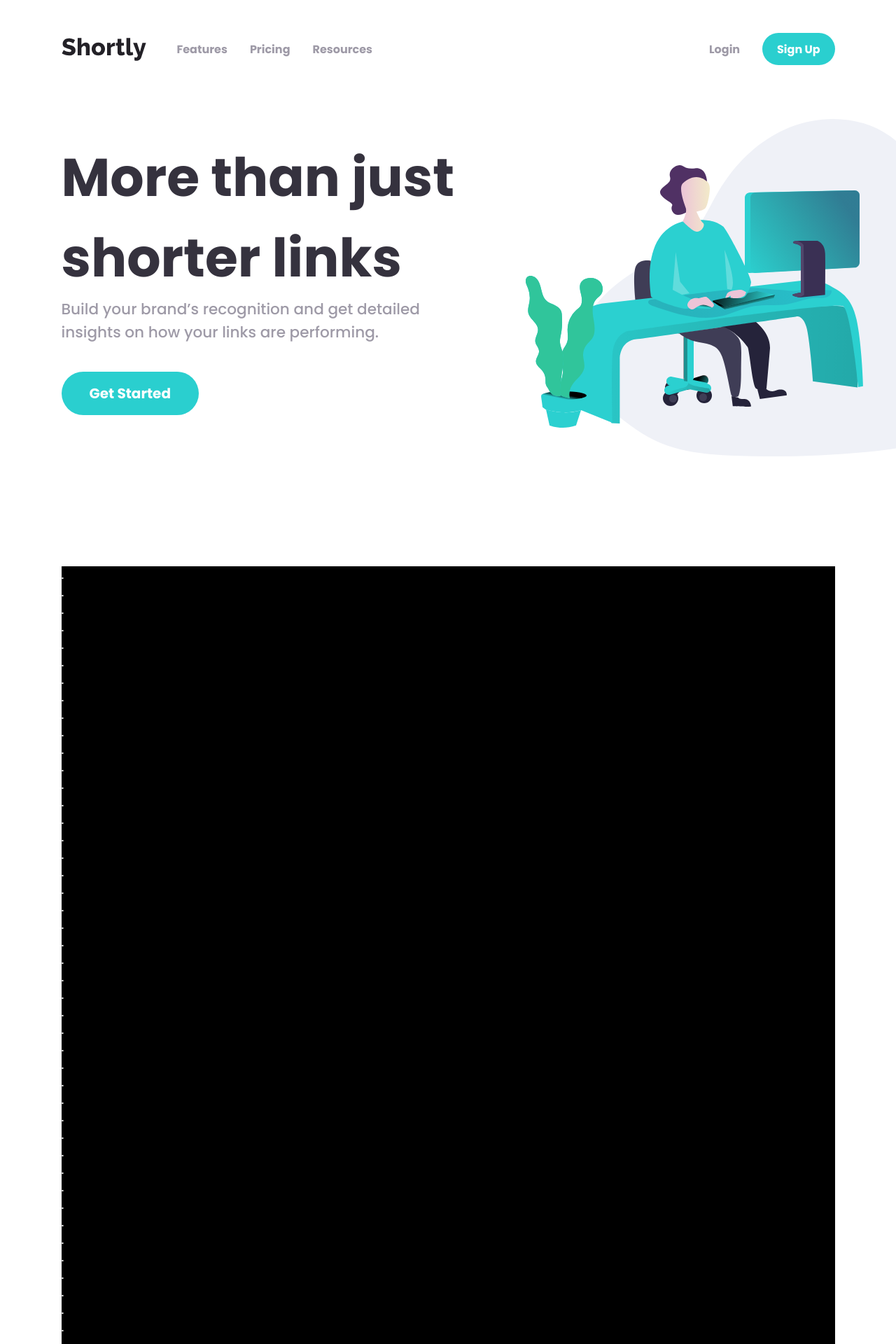
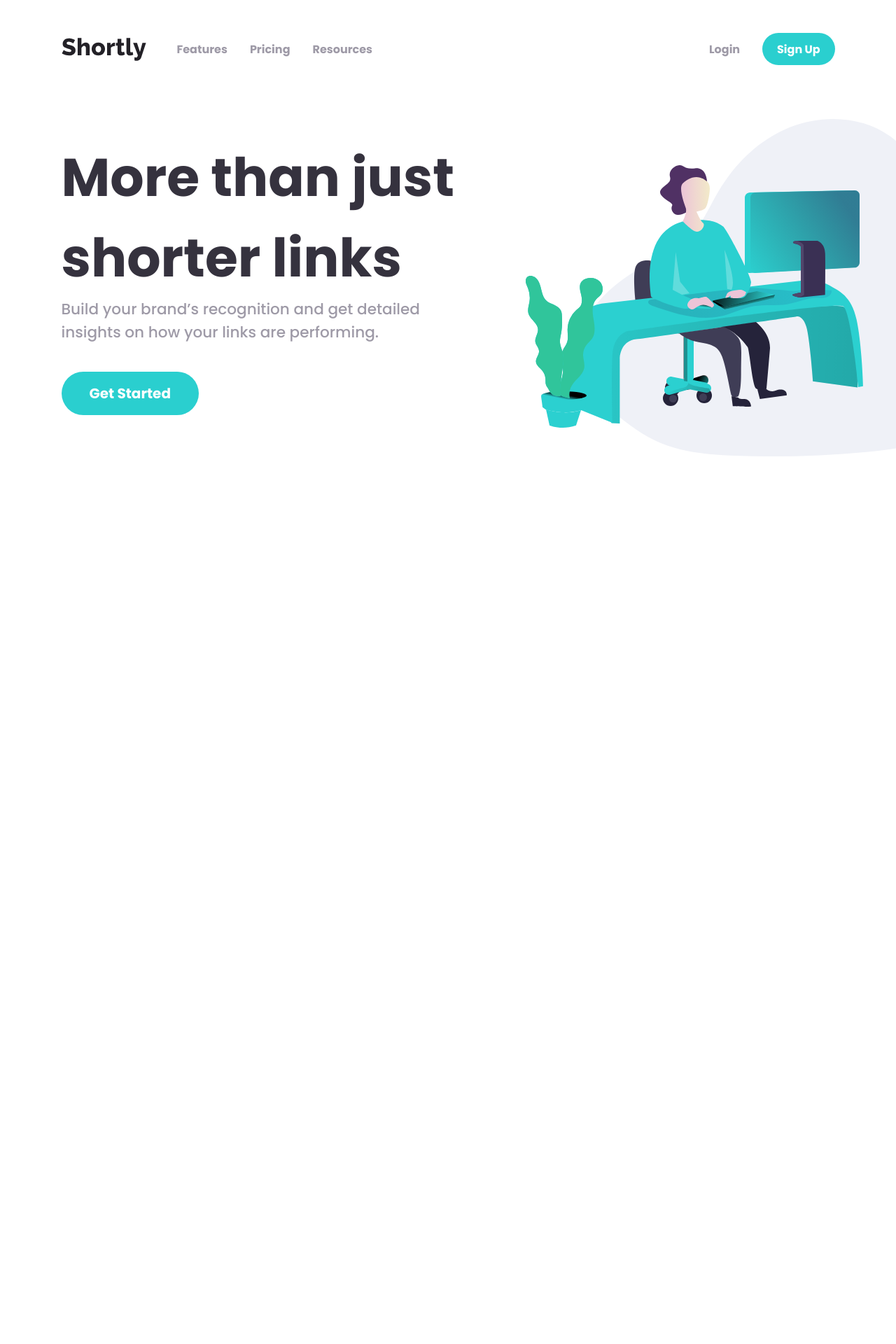
Before and after one commit to p-kosinski/url-shortening-api, a React (Create React App) app: page / in a window 1280 px wide. Shown: the top 1920 px of the page at 70% size. After the commit the page ends 800 px from the top, so only its background shows below. Built offline with nearby package versions, Linux system fonts and the light colour scheme.

Commit message:
Cleanup App.js code

```diff
--- a/src/App.js
+++ b/src/App.js
@@ -1,31 +1,13 @@
-import { Fragment } from 'react';
+import Header from './components/layout/Header/Header';
+import Hero from './components/features/Hero/Hero';
 
 import './App.scss';
-
-import Header from './components/layout/Header/Header';
-import Hero from './components/features/Hero/Hero';
-import Container from './components/layout/Container/Container';
 
 const App = () => (
   <>
     <Header />
     <main>
       <Hero />
-      <Container>
-        <div style={{
-          backgroundColor: 'black',
-          color: 'white',
-          marginTop: '60px',
-          }}>
-          {[...Array(100)].map((value, i) => {
-            return (
-              <Fragment key={i}>
-                .<br />
-              </Fragment>
-            );
-          })}
-        </div>
-      </Container>
     </main>
   </>
 );
```
